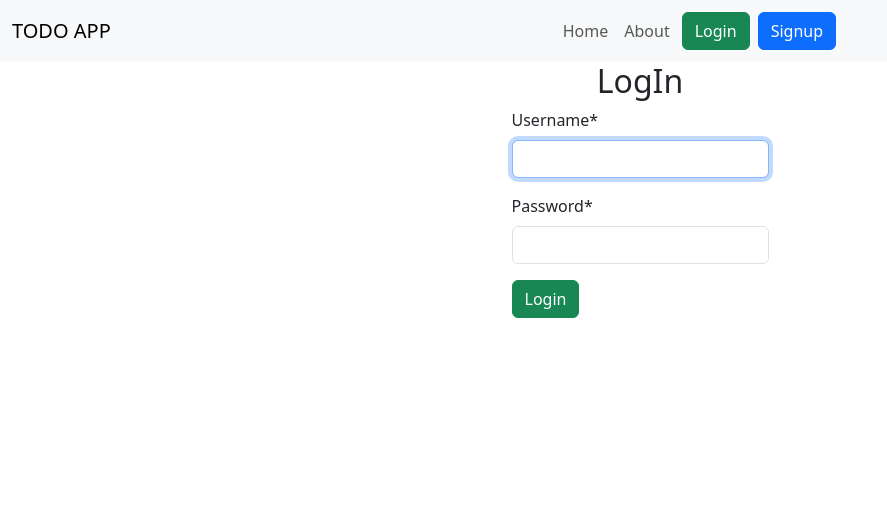
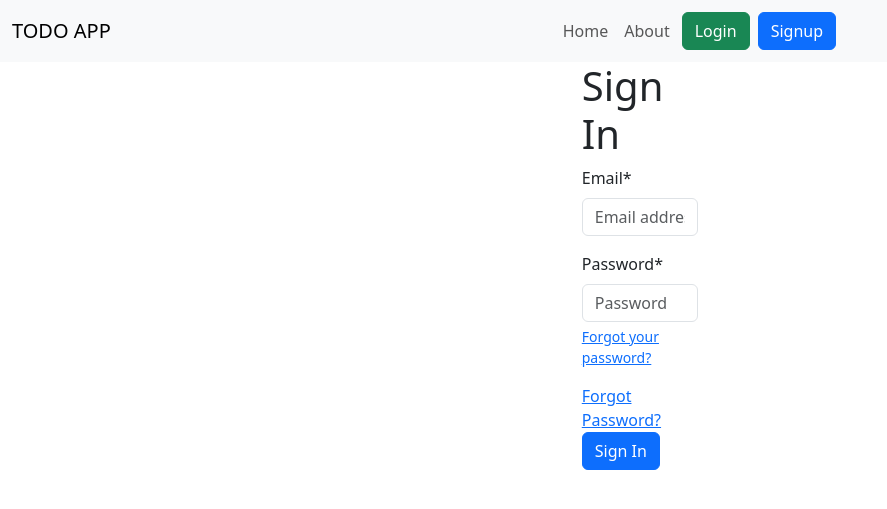
Before and after one commit to koval1off/TODO_LIST_APP, a Django app: page /accounts/login/ in a window 1280 px wide. Shown: the top 509 px of the page, without its empty margins (0-887 px from the left). Run offline with Django 4.2, Linux system fonts and the light colour scheme; parts of the project's set-up code (start-up, migrations or seed data) failed here and were passed over; some libraries are stand-ins or nearby versions.

```diff
--- /dev/null
+++ b/accounts/forms.py
@@ -0,0 +1,6 @@
+from allauth.account.forms import SignupForm
+from allauth.account.utils import send_email_confirmation
+
+
+class CustomSignupForm(SignupForm):
+    pass
--- a/accounts/urls.py
+++ b/accounts/urls.py
@@ -5,5 +5,5 @@ from .views import CustomUserSignupView, CustomChangePasswordView, CustomChangeP
 urlpatterns = [
     path("signup/", CustomUserSignupView.as_view(), name="signup"),
     path("change-password/", CustomChangePasswordView.as_view(), name="change_password"),
-    path("change-password/done", CustomChangePasswordDoneView.as_view(), name="change_password_done"),
+    path("change-password/done", CustomChangePasswordDoneView.as_view(), name="password_change_done"),
 ]
--- a/django_project/urls.py
+++ b/django_project/urls.py
@@ -22,8 +22,11 @@ urlpatterns = [
     path('', include('pages.urls')),
     path('task/', include('todos.urls')),
     path('group/', include('groups.urls')),
-    path('accounts/', include("django.contrib.auth.urls")),
+
+
+    # path('accounts/', include("django.contrib.auth.urls")),
     path('accounts/', include('allauth.urls')),
+
     path('custom_accounts/', include('accounts.urls')),
     path('api/', include('apis.urls')),
 ]
--- a/templates/_base.html
+++ b/templates/_base.html
@@ -35,16 +35,16 @@
                 </a>
                 <ul class="dropdown-menu">
                   <li class="text-center"><a class="dropdown-item" href="{% url 'change_password' %}">Change Password</a></li>
-                  <li class="text-center"><a class="dropdown-item" href="{% url 'logout' %}">Logout</a></li>
+                  <li class="text-center"><a class="dropdown-item" href="{% url 'account_logout' %}">Logout</a></li>
                 </ul>
               </div>
 
               {% else %}
               <li class="nav-item m-1">
-                <a class="btn btn-success" href="{% url 'login' %}">Login</a>
+                <a class="btn btn-success" href="{% url 'account_login' %}">Login</a>
               </li>
               <li class="nav-item m-1">
-                <a class="btn btn-primary" href="{% url 'signup' %}">Signup</a>
+                <a class="btn btn-primary" href="{% url 'account_signup' %}">Signup</a>
               </li>
               {% endif %}
             </ul>
--- a/templates/account/login.html
+++ b/templates/account/login.html
@@ -1,41 +1,21 @@
 {% extends "account/base.html" %}
 
 {% load i18n %}
-{% load account socialaccount %}
 {% load crispy_forms_tags %}
 
 {% block head_title %}
   {% translate "Sign In" %}
 {% endblock head_title %}
+
 {% block inner %}
   <h1>{% translate "Sign In" %}</h1>
-  {% get_providers as socialaccount_providers %}
-  {% if socialaccount_providers %}
+  {% if ACCOUNT_ALLOW_REGISTRATION %}
     <p>
-      {% translate "Please sign in with one of your existing third party accounts:" %}
-      {% if ACCOUNT_ALLOW_REGISTRATION %}
-        {% blocktranslate trimmed %}
-          Or, <a href="{{ signup_url }}">sign up</a>
-          for a {{ site_name }} account and sign in below:
-        {% endblocktranslate %}
-      {% endif %}
+      {% blocktranslate trimmed %}
+        If you have not created an account yet, then please
+        <a href="{{ signup_url }}">sign up</a> first.
+      {% endblocktranslate %}
     </p>
-    <div class="socialaccount_ballot">
-      <ul class="socialaccount_providers">
-        {% include "socialaccount/snippets/provider_list.html" with process="login" %}
-      </ul>
-      <div class="login-or">{% translate "or" %}</div>
-    </div>
-    {% include "socialaccount/snippets/login_extra.html" %}
-  {% else %}
-    {% if ACCOUNT_ALLOW_REGISTRATION %}
-      <p>
-        {% blocktranslate trimmed %}
-          If you have not created an account yet, then please
-          <a href="{{ signup_url }}">sign up</a> first.
-        {% endblocktranslate %}
-      </p>
-    {% endif %}
   {% endif %}
   <form class="login" method="post" action="{% url 'account_login' %}">
     {% csrf_token %}
--- a/todos/views.py
+++ b/todos/views.py
@@ -1,5 +1,3 @@
-from typing import Any
-from django.db.models.query import QuerySet
 from django.urls import reverse_lazy, reverse
 from django.shortcuts import redirect
 from django.views.generic import ListView, UpdateView, DeleteView
```
Also changed, not shown: accounts/views.py (+7 -6 lines), django_project/settings_base.py (+4 -4 lines).
